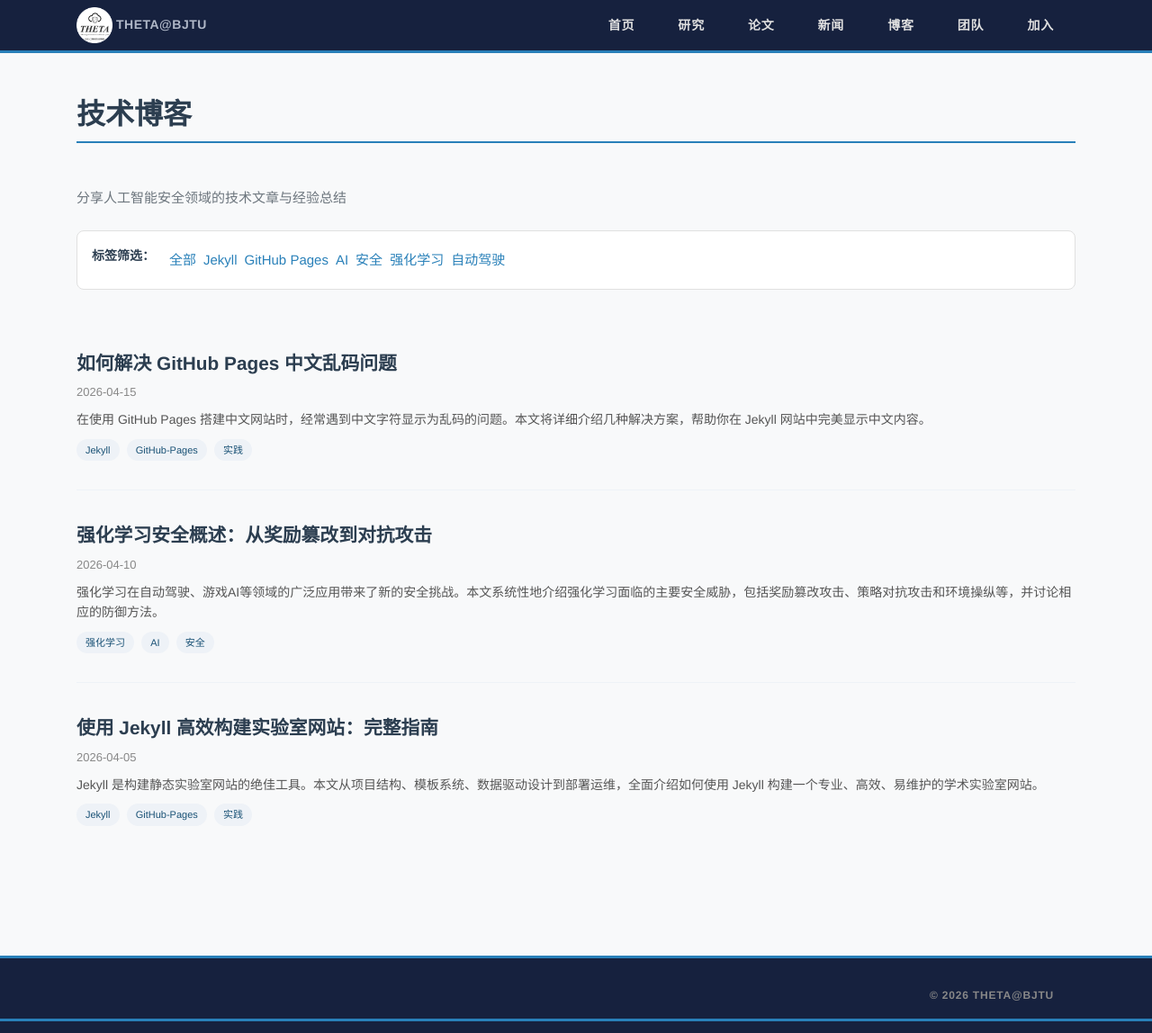
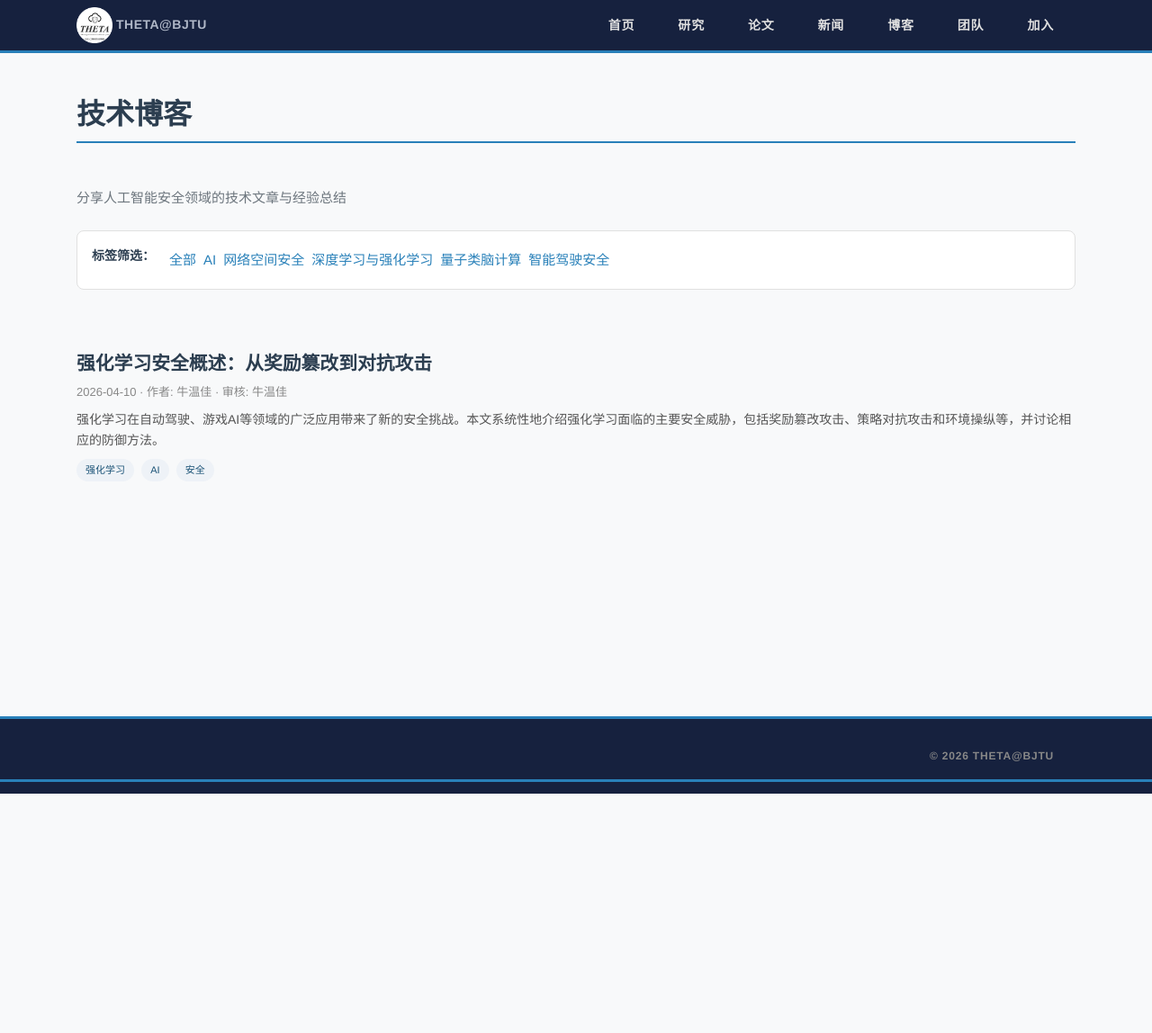
Before and after one commit to nwj6688/nwj6688.github.io, a Jekyll site: the page built from blog/index.html, in a window 1280 px wide and 1148 px high. Shown: the whole window at 90% size. Built offline with Jekyll 4.4.1, drawn with Linux system fonts in a browser that asks for light colours; the list of posts is cut into pages by our own code.

Commit message:
Add author/reviewer to blog posts

````diff
--- a/_layouts/post.html
+++ b/_layouts/post.html
@@ -16,6 +16,12 @@
               <time datetime="{{ page.date | date_to_xmlschema }}" itemprop="datePublished">
                 {{ page.date | date: "%Y-%m-%d" }}
               </time>
+              {% if page.author %}
+              <span class="post-author"> · 作者: {{ page.author }}</span>
+              {% endif %}
+              {% if page.reviewer %}
+              <span class="post-reviewer"> · 审核: {{ page.reviewer }}</span>
+              {% endif %}
               {% if page.tags %}
               <span class="post-tags">
                 {% for tag in page.tags %}
--- a/_posts/2026-04-05-using-jekyll-effectively-for-lab-website.markdown
+++ /dev/null
@@ -1,183 +0,0 @@
----
-layout: post
-title: "使用 Jekyll 高效构建实验室网站：完整指南"
-date: 2026-04-05 12:00:00 +0800
-tags: [Jekyll, GitHub-Pages, 实践]
-excerpt: "Jekyll 是构建静态实验室网站的绝佳工具。本文从项目结构、模板系统、数据驱动设计到部署运维，全面介绍如何使用 Jekyll 构建一个专业、高效、易维护的学术实验室网站。"
----
-
-## 为什么选择 Jekyll + GitHub Pages
-
-对于学术实验室网站，Jekyll + GitHub Pages 提供了独特的优势：
-
-1. **零成本部署**：GitHub Pages 免费托管静态网站
-2. **Markdown 编写**：无需 HTML 知识即可撰写内容
-3. **版本控制**：天然集成 Git 管理所有内容变更
-4. **自动化构建**：推送即部署，无需手动操作
-5. **无限扩展**：支持自定义主题和插件
-
-## 项目结构设计
-
-一个典型的实验室 Jekyll 项目结构如下：
-
-```
-.
-├── _config.yml          # 全局配置
-├── _layouts/            # 页面模板
-│   ├── default.html     # 默认布局
-│   ├── page.html        # 页面布局
-│   └── post.html        # 文章布局
-├── _includes/           # 可复用组件
-│   ├── head.html        # <head> 部分
-│   ├── header.html      # 导航栏
-│   └── footer.html      # 页脚
-├── _data/               # 数据文件
-│   └── navigation.yml   # 导航数据
-├── _posts/              # 博客文章
-├── css/                 # 样式文件
-├── js/                  # JavaScript
-├── images/              # 图片资源
-├── research/            # 研究方向页
-├── papers/              # 论文列表页
-├── team/                # 团队成员页
-├── blog/                # 博客首页
-└── index.html           # 首页
-```
-
-## 模板系统深入
-
-### 1. 布局继承 (Layout Inheritance)
-
-Jekyll 的布局系统支持多重继承，这是组织页面结构的核心：
-
-```liquid
----
-layout: page       # page 继承自 default
----
-```
-
-```html
-<!-- _layouts/default.html -->
-<!DOCTYPE html>
-<html>
-<head>
-  {% include head.html %}
-</head>
-<body>
-  {% include header.html %}
-  <div class="container">
-    {{ content }}
-  </div>
-  {% include footer.html %}
-</body>
-</html>
-```
-
-### 2. 数据驱动设计 (Data-Driven Design)
-
-将可变数据从模板中分离，使用 `_data` 目录管理：
-
-```yaml
-# _data/members.yml
-- name: 牛温佳
-  role: 教授
-  homepage: http://faculty.bjtu.edu.cn/9120/
-```
-
-然后在模板中遍历：
-
-```liquid
-{% for member in site.data.members %}
-<div class="team-card">
-  <h3>{{ member.name }}</h3>
-  <p>{{ member.role }}</p>
-  <a href="{{ member.homepage }}">个人主页</a>
-</div>
-{% endfor %}
-```
-
-## 集合 (Collections) 的使用
-
-对于新闻等结构化内容，使用集合比 _posts 更灵活：
-
-```yaml
-# _config.yml
-collections:
-  news:
-    output: true
-    permalink: /news/:year/:month/:day/:title/
-```
-
-## 性能优化技巧
-
-### 1. 减少 Liquid 模板开销
-
-避免在循环中进行复杂的 Liquid 运算：
-
-{% raw %}
-```liquid
-{# 不推荐：在循环中多次调用过滤器 #}
-{% for item in items %}
-  {% assign processed = item | slugify | upcase %}
-{% endfor %}
-
-{# 推荐：预处理后使用 #}
-{% assign processed_items = items | map: "title" | slugify | upcase %}
-{% for item in processed_items %}
-  ...
-{% endfor %}
-```
-{% endraw %}
-
-### 2. 启用增量构建
-
-在本地开发时启用 `--incremental` 标志：
-
-```bash
-bundle exec jekyll serve --incremental
-```
-
-## 部署自动化
-
-### 使用 GitHub Actions
-
-创建 `.github/workflows/jekyll.yml`：
-
-```yaml
-name: Build and Deploy
-
-on:
-  push:
-    branches: [ main ]
-
-jobs:
-  build:
-    runs-on: ubuntu-latest
-    steps:
-      - uses: actions/checkout@v3
-      - uses: actions/jekyll-build-pages@v1
-      - uses: actions/upload-pages-artifact@v1
-```
-
-## SEO 优化
-
-确保每篇文章都有良好的 SEO 设置：
-
-```yaml
-# 在 _config.yml 中
-plugins:
-  - jekyll-seo-tag
-
-# 在 head.html 中
-{% seo %}
-```
-
-## 监控与维护
-
-1. **定期检查外部链接**：确保论文链接、个人主页链接可用
-2. **更新毕业生信息**：每学期更新毕业生去向
-3. **备份**：Git 本身就是最好的备份
-
-## 总结
-
-Jekyll 为学术实验室网站提供了一个强大而灵活的框架。通过合理的项目结构、数据驱动的设计和自动化的部署流程，你可以创建一个既专业又易于维护的实验室网站。记住：**内容重于形式**——选择一个适合你的工作流，让内容创作变得简单愉快。
--- a/_posts/2026-04-10-introduction-to-reinforcement-learning-security.markdown
+++ b/_posts/2026-04-10-introduction-to-reinforcement-learning-security.markdown
@@ -2,6 +2,8 @@
 layout: post
 title: "强化学习安全概述：从奖励篡改到对抗攻击"
 date: 2026-04-10 12:00:00 +0800
+author: 牛温佳
+reviewer: 牛温佳
 tags: [强化学习, AI, 安全]
 excerpt: "强化学习在自动驾驶、游戏AI等领域的广泛应用带来了新的安全挑战。本文系统性地介绍强化学习面临的主要安全威胁，包括奖励篡改攻击、策略对抗攻击和环境操纵等，并讨论相应的防御方法。"
 ---
--- a/_posts/2026-04-15-how-to-solve-github-pages-chinese-encoding.markdown
+++ /dev/null
@@ -1,99 +0,0 @@
----
-layout: post
-title: "如何解决 GitHub Pages 中文乱码问题"
-date: 2026-04-15 12:00:00 +0800
-tags: [Jekyll, GitHub-Pages, 实践]
-excerpt: "在使用 GitHub Pages 搭建中文网站时，经常遇到中文字符显示为乱码的问题。本文将详细介绍几种解决方案，帮助你在 Jekyll 网站中完美显示中文内容。"
----
-
-## 问题描述
-
-在使用 GitHub Pages 构建中文网站时，可能会遇到中文内容显示为乱码的情况。这通常是因为字符编码设置不正确导致的。常见的表现包括：
-
-- 网页标题中的中文显示为 `???` 或乱码符号
-- 文章内容中的中文无法正常显示
-- RSS 订阅中的中文内容乱码
-
-## 解决方案
-
-### 方案一：设置全局编码
-
-在 `_config.yml` 文件中添加以下配置：
-
-```yaml
-# 编码设置
-encoding: utf-8
-lang: zh-CN
-```
-
-### 方案二：确保 HTML 头部包含编码声明
-
-在 `_includes/head.html` 文件中，确保 `<meta charset="utf-8">` 出现在 `<head>` 标签的最前面，且在前 512 字节内：
-
-```html
-<!DOCTYPE html>
-<html lang="zh-CN">
-<head>
-  <meta charset="utf-8"/>
-  <title>网站标题</title>
-  ...
-</head>
-```
-
-### 方案三：设置文件编码
-
-确保所有文件都以 **UTF-8 无 BOM** 编码保存。在 VS Code 中：
-
-1. 打开文件
-2. 点击右下角的编码（如 "UTF-8"）
-3. 选择 "Save with Encoding" → "UTF-8"
-
-### 方案四：配置 Web 服务器
-
-如果使用自定义域名或有独立服务器，在 `.htaccess` 或 Nginx 配置中添加：
-
-```
-# Apache
-AddDefaultCharset UTF-8
-
-# Nginx
-charset utf-8;
-```
-
-## Jekyll 完整配置示例
-
-以下是一个经过验证的完整 `_config.yml` 配置：
-
-```yaml
-title: 我的网站
-encoding: utf-8
-lang: zh-CN
-
-markdown: kramdown
-highlighter: rouge
-
-kramdown:
-  input: GFM
-  syntax_highlighter: rouge
-```
-
-## 验证编码设置
-
-部署后，可以通过以下方式验证编码是否正确：
-
-1. 在浏览器中打开网页
-2. 右键 → "检查"（或按 F12）
-3. 在 Console 中输入：`document.charset`
-4. 确认输出为 `UTF-8`
-
-## 常见问题 FAQ
-
-**Q: 为什么我的 RSS feed 中的中文还是乱码？**
-A: 确保 `_config.yml` 中有 `encoding: utf-8`，并且 `feed.xml` 文件中包含 `<?xml version="1.0" encoding="UTF-8"?>`。
-
-**Q: 使用 GitHub Pages 默认主题也会出现乱码吗？**
-A: 默认主题（如 minima）通常已正确处理编码，但如果你自定义了模板，需要自行确保编码设置正确。
-
-## 总结
-
-解决 GitHub Pages 中文乱码问题的关键是确保从 **文件存储 → Jekyll 构建 → HTML 输出 → 浏览器渲染** 整个链路都使用 UTF-8 编码。以上几个方案结合使用，可以有效解决中文乱码问题。
--- a/blog/index.html
+++ b/blog/index.html
@@ -8,12 +8,11 @@ title: 技术博客
 <div class="toolbar">
   <label>标签筛选：</label>
   <a href="#all" class="btn-year active" data-tag="all">全部</a>
-  <a href="#Jekyll" class="btn-year" data-tag="Jekyll">Jekyll</a>
-  <a href="#GitHub-Pages" class="btn-year" data-tag="GitHub-Pages">GitHub Pages</a>
   <a href="#AI" class="btn-year" data-tag="AI">AI</a>
-  <a href="#安全" class="btn-year" data-tag="安全">安全</a>
-  <a href="#强化学习" class="btn-year" data-tag="强化学习">强化学习</a>
-  <a href="#自动驾驶" class="btn-year" data-tag="自动驾驶">自动驾驶</a>
+  <a href="#网络空间安全" class="btn-year" data-tag="网络空间安全">网络空间安全</a>
+  <a href="#深度学习与强化学习" class="btn-year" data-tag="深度学习与强化学习">深度学习与强化学习</a>
+  <a href="#量子类脑计算" class="btn-year" data-tag="量子类脑计算">量子类脑计算</a>
+  <a href="#智能驾驶安全" class="btn-year" data-tag="智能驾驶安全">智能驾驶安全</a>
 </div>
 
 <ul class="blog-list">
@@ -23,7 +22,11 @@ title: 技术博客
     <div class="blog-title">
       <a href="{{ post.url }}">{{ post.title }}</a>
     </div>
-    <div class="blog-meta">{{ post.date | date: "%Y-%m-%d" }}</div>
+    <div class="blog-meta">
+      {{ post.date | date: "%Y-%m-%d" }}
+      {% if post.author %} · 作者: {{ post.author }}{% endif %}
+      {% if post.reviewer %} · 审核: {{ post.reviewer }}{% endif %}
+    </div>
     {% if post.excerpt %}
     <div class="blog-excerpt">{{ post.excerpt | strip_html | truncate: 200 }}</div>
     {% endif %}
````
